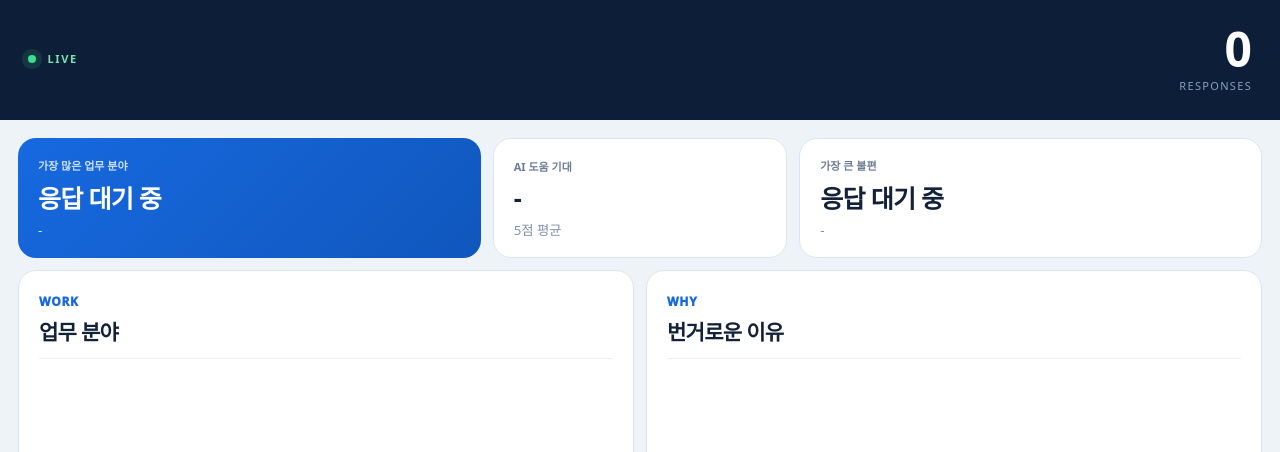
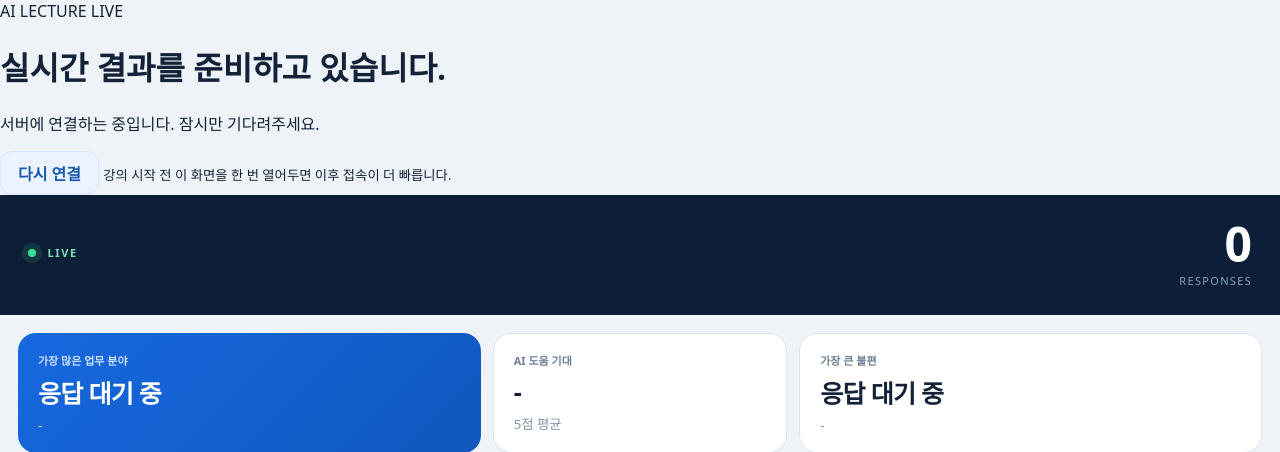
Before and after one commit to kirakein-gif/ai-lecture-live, a Flask app: template templates/live.html in a window 1280 px wide. Shown: the top 452 px of the page. Run offline with Flask 3, Linux system fonts and the light colour scheme; the template is opened without the code that fills it, so the values that code supplies are empty.

Commit message:
feat: add live waiting screen

```diff
--- a/templates/live.html
+++ b/templates/live.html
@@ -2,6 +2,17 @@
 {% block title %}LIVE · {{ s.title }}{% endblock %}
 {% block body_class %}live-body{% endblock %}
 {% block body %}
+<div class="live-wait" id="liveWait" role="status" aria-live="polite">
+  <div class="live-wait-card">
+    <div class="live-wait-brand"><span></span> AI LECTURE LIVE</div>
+    <div class="live-wait-spinner" aria-hidden="true"></div>
+    <h1>실시간 결과를 준비하고 있습니다.</h1>
+    <p id="liveWaitMessage">서버에 연결하는 중입니다. 잠시만 기다려주세요.</p>
+    <div class="live-wait-dots" aria-hidden="true"><i></i><i></i><i></i></div>
+    <button class="btn soft live-retry-btn" id="liveRetryBtn" type="button" hidden>다시 연결</button>
+    <small>강의 시작 전 이 화면을 한 번 열어두면 이후 접속이 더 빠릅니다.</small>
+  </div>
+</div>
 <header class="live-header">
   <div><div class="live-label"><span></span> LIVE</div><h1>{{ s.title }}</h1><p>{{ s.subtitle or '' }}</p></div>
   <div class="respond-counter"><strong id="responseCount">0</strong><span>responses</span></div>
```
